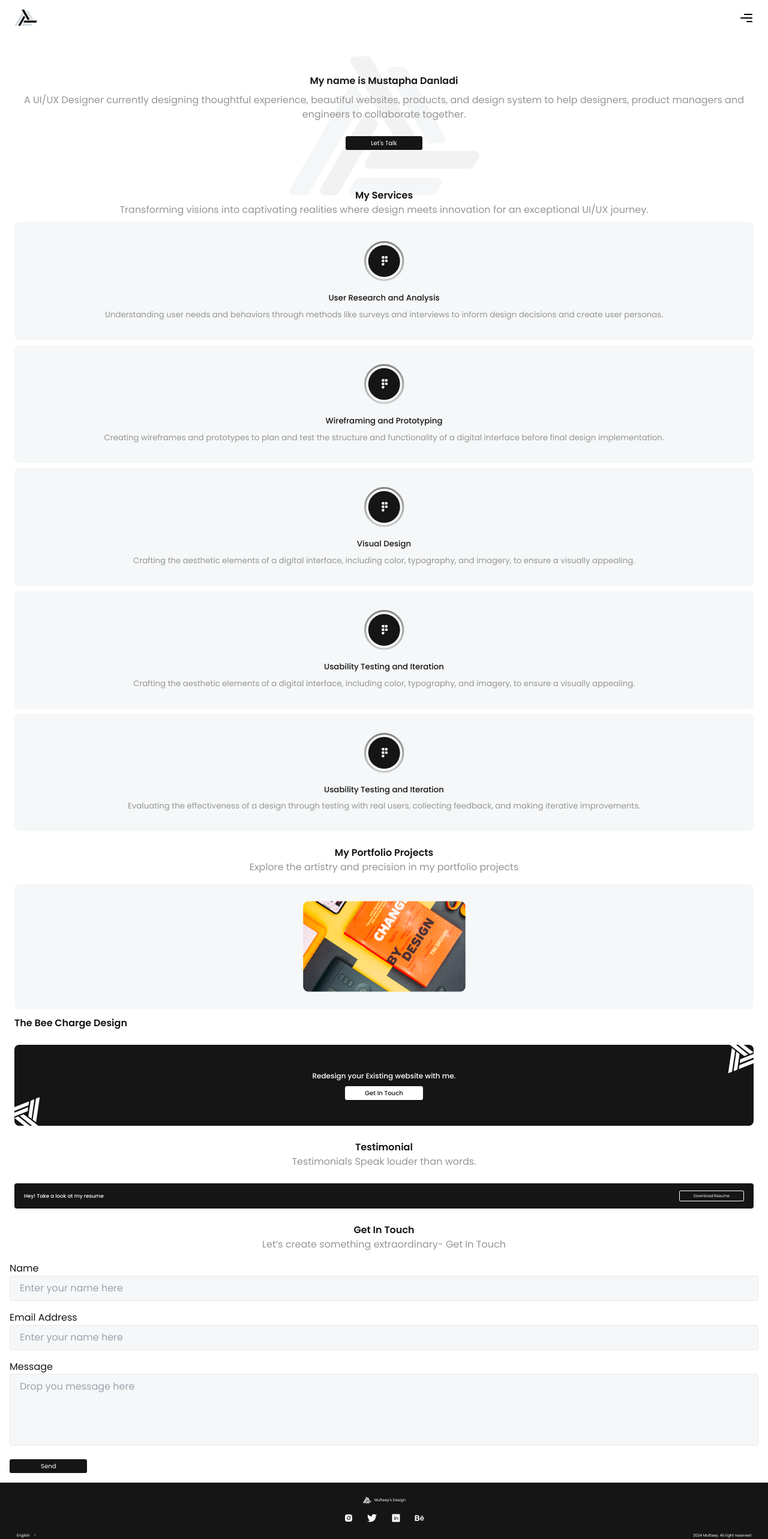
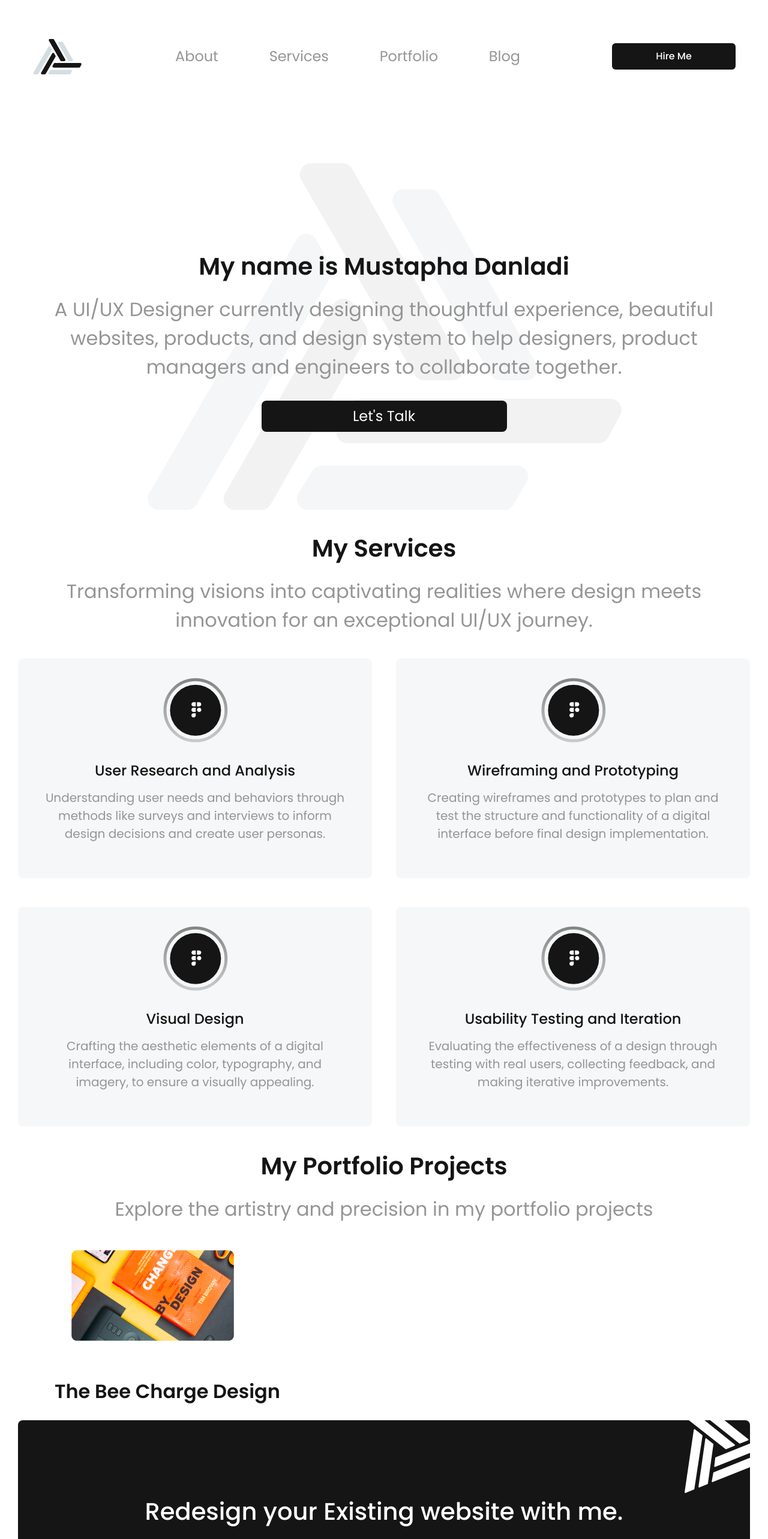
Before and after one commit to mmustaphak/ui-ux-portfolio, a React (Vite) app: page / in a window 1280 px wide. Shown: the top 2566 px of the page at 60% size. Built offline with nearby package versions, Linux system fonts and the light colour scheme.

Commit message:
Merged the home-desktop-route branch

```diff
--- a/src/components/GetInTouchForm.jsx
+++ b/src/components/GetInTouchForm.jsx
@@ -5,33 +5,33 @@ figure out how to push the submit button to the left*/
 
 export default function GetInTouchForm() {
   return (
-    <Form className="p-4 flex flex-col">
-      <label className="block text-left text-black">
+    <Form className="px-4 my-6 flex flex-col mx-auto md:my-8 md:px-8 lg:px-0 lg:my-[50px] lg:w-[90%]">
+      <label className="block font-medium text-left text-black md:mt-6 lg:text-2xl">
         Name <br />
         <input
-          className="w-full py-2 px-4 rounded-[4.29px] bg-whitish focus:outline-none focus: border focus:border-black"
+          className="w-full py-2 px-4 rounded-[4.29px] font-normal bg-whitish focus:outline-none focus:border focus:border-black placeholder:font-normal md:rounded-lg md:min-h-[52px] lg:mt-4 lg:py-[27px] lg:px-10 lg:focus:border-3 lg:rounded-2xl"
           type="text"
           placeholder="Enter your name here"
         />
       </label>
-      <label className="block mt-4 text-left text-black">
+      <label className="block mt-4 font-medium text-left text-black md:mt-6 lg:mt-8 lg:text-2xl">
         Email Address <br />
         <input
-          className="w-full py-2 px-4 rounded-[4.29px] bg-whitish focus:outline-none focus: border focus:border-black"
+          className="w-full py-2 px-4 rounded-[4.29px] font-normal bg-whitish focus:outline-none focus:border focus:border-black placeholder:font-normal md:rounded-lg md:min-h-[52px] lg:mt-4 lg:py-[27px] lg:px-10 lg:focus:border-3 lg:rounded-2xl"
           type="email"
           placeholder="Enter your name here"
         />
       </label>
-      <label className="block mt-4 text-left text-black">
+      <label className="block mt-4 font-medium text-left text-black md:mt-6 lg:mt-8 lg:text-2xl">
         Message <br />
         <textarea
-          className="w-full min-h-[119px] resize-none py-2 px-4 rounded-[4.29px] bg-whitish focus:outline-none focus: border focus:border-black"
+          className="w-full min-h-[119px] resize-none py-2 px-4 rounded-[4.29px] font-normal bg-whitish focus:outline-none focus:border focus:border-black placeholder:font-normal md:rounded-lg md:min-h-[270px] lg:mt-4 lg:py-[27px] lg:px-10 lg:focus:border-3 lg:rounded-2xl"
           placeholder="Drop you message here"
         ></textarea>
       </label>
 
       <button
-        className="self-start py-1 px-[52px] mt-4 rounded-[3.37px] text-[10.11px] text-white bg-black"
+        className="py-0.5 px-[23px] w-full max-w-[110px] min-[375px]:max-w-[130px] mt-4 font-medium rounded-[3.37px] text-[10.11px] text-white md:py-2 md:text-[18px] md:rounded-md md:max-w-[280px] bg-black md:font-semibold md:mt-6 lg:mt-8 lg:pt-[10px] lg:text-2xl lg:rounded-lg"
         type="submit"
       >
         Send
--- a/src/components/Header.jsx
+++ b/src/components/Header.jsx
@@ -13,12 +13,35 @@ export default function Header() {
 
   return (
     <header>
-      <nav className="px-6 py-4 flex justify-between">
-        <Link to="/">
-          <img src={logo} alt="Mufteey Logo" />
+      <nav className="px-6 py-4 flex justify-between items-center min-[500px]:pt-[2.5rem] lg:pt-[65px]">
+        <Link className="" to="/">
+          <img
+            className="min-[500px]:w-14 lg:w-[85px]"
+            src={logo}
+            alt="Mufteey Logo"
+          />
         </Link>
 
-        <button onClick={handleToggle}>
+        <ul className="hidden justify-between self-center w-full max-w-64 min-[500px]:flex min-[550px]:max-w-[20rem] min-[550px]:text-lg md:max-w-[25rem] lg:max-w-[575px] lg:text-2xl">
+          <li>
+            <NavLink to="about">About</NavLink>
+          </li>
+          <li>
+            <NavLink to="services">Services</NavLink>
+          </li>
+          <li>
+            <NavLink to="portfolio">Portfolio</NavLink>
+          </li>
+          <li>
+            <NavLink to="/">Blog</NavLink>
+          </li>
+        </ul>
+
+        <button className="hidden py-2 w-full max-w-[110px] ml-4 rounded-md font-medium text-white bg-black md:ml-0 min-[500px]:block min-[500px]:max-w-[105px] md:px-0 lg:max-w-[206px] lg:py-[10px] lg:px-[58px]">
+          Hire Me
+        </button>
+
+        <button className="min-[500px]:hidden" onClick={handleToggle}>
           <img src={menu} alt="Open menu" />
         </button>
       </nav>
--- a/src/components/Layout.jsx
+++ b/src/components/Layout.jsx
@@ -11,47 +11,65 @@ export default function Layout() {
   const year = new Date().getFullYear();
 
   return (
-    <div className="flex flex-col text-center text-grey bg-[url('src/assets/background-logo.svg')] bg-[position:center_4%] bg-no-repeat">
+    <div className="flex flex-col text-center text-grey bg-[url('src/assets/background-logo.svg')] bg-[position:center_4%] bg-no-repeat md:bg-[size:67%_10%] lg:bg-[position:center_7%] lg:bg-[size:817px_579px]">
+      <div className="max-w-[1220px] mx-auto">
         <Header />
 
-      <div className="pt-16 px-6 pb-6">
+        <div className="pt-16 px-6 pb-6 md:px-8 min-[1250px]:px-0">
           <Outlet />
         </div>
 
         <div>
-        <h1 className="text-black font-semibold">Get In Touch</h1>
-        <p>Let’s create something extraordinary- Get In Touch</p>
+          <h1 className="text-black font-semibold min-[480px]:text-2xl lg:text-[2.5rem]">
+            Get In Touch
+          </h1>
+          <p className="text-[0.75rem] mt-2 mx-auto max-w-[512px] md:max-w-[760px] md:text-xl md:leading-[normal] md:mt-4 lg:mt-8 lg:max-w-[1320px] lg:text-[2rem]">
+            Let’s create something extraordinary- Get In Touch
+          </p>
           <GetInTouchForm />
         </div>
+      </div>
 
-      <footer className="flex flex-col justify-center mt-auto pt-6 pb-3 px-7 w-full text-center text-white text-[6.24px] bg-black">
-        <div className="flex mx-auto">
-          <img className="mr-1" src={logo} alt=" " />
-          <p>Mufteey&apos;s Design</p>
+      <footer className="mt-auto pt-6 pb-3 px-7 w-full text-center text-white text-[6.24px] bg-black min-[480px]:text-lg min-[480px]:px-12 min-[480px]:pt-8 min-[480px]:pb-4 lg:px-[110px] lg:pt-[96px] lg:pb-[50px]">
+        <div className="flex flex-col justify-center mx-auto w-full max-w-[1220px]">
+          <div className="flex justify-between items-center mx-auto w-full max-w-[72px] min-[480px]:max-w-[105px] md:max-w-[125px] lg:max-w-[270px]">
+            <img
+              className="min-h-[1.2em] min-[480px]:min-h-[1em] lg:min-h-[2.2em]"
+              src={logo}
+              alt=" "
+            />
+            <p className="min-[480px]:text-[0.55rem] lg:text-2xl md:text-[0.7rem]">
+              Mufteey&apos;s Design
+            </p>
           </div>
-        <div className="self-center flex justify-between mt-4 w-full max-w-[135px] text-base">
+
+          <div className="self-center flex justify-between mt-4 w-full max-w-[154px] text-base min-[480px]:max-w-[185px] lg:mt-[53px] lg:max-w-[552px]">
             <a href="">
-            <BiLogoInstagramAlt />
+              <BiLogoInstagramAlt className="size-[12px] min-[480px]:size-[20px] md:size-[25px] lg:size-[48px]" />
             </a>
             <a href="">
-            <FaTwitter />
+              <FaTwitter className="size-[12px] min-[480px]:size-[20px] md:size-[25px] lg:size-[48px]" />
             </a>
             <a href="">
-            <PiLinkedinLogoFill />
+              <PiLinkedinLogoFill className="size-[12px] min-[480px]:size-[20px] md:size-[25px] lg:size-[48px]" />
             </a>
             <a href="">
-            <LiaBehance />
+              <LiaBehance className="size-[12px] min-[480px]:size-[20px] md:size-[25px] lg:size-[48px]" />
             </a>
           </div>
+
           <div>
-          <div className="mt-4 flex justify-between">
+            <div className="mt-4 flex justify-between min-[480px]:mt-10 lg:mt-[63px]">
               <select
-              className={`appearance-none pr-3 bg-transparent bg-[url('./src/assets/menu-down.svg')] bg-right bg-no-repeat`}
+                className="appearance-none text-[0.38rem] w-full max-w-[32px] bg-transparent bg-[url('./src/assets/menu-down.svg')] bg-[position:center_right] bg:[size:6.21px] bg-no-repeat min-[480px]:bg-[size:14px] min-[480px]:max-w-[40px] min-[480px]:text-[0.55rem] md:max-w-[70px] lg:max-w-[120px] lg:bg-[size:24px] lg:text-2xl md:text-[0.7rem]"
                 name="language"
               >
                 <option value="English">English</option>
               </select>
-            <p>{year} Mufteey. All right reserved</p>
+              <p className="text-[0.38rem] min-[480px]:text-[0.55rem] lg:text-2xl md:text-[0.7rem]">
+                {year} Mufteey. All right reserved
+              </p>
+            </div>
           </div>
         </div>
       </footer>
--- a/src/components/Portfolio.jsx
+++ b/src/components/Portfolio.jsx
@@ -3,19 +3,23 @@ import projectImg from "../assets/portfolio-project.png";
 export default function Portfolio() {
   return (
     <>
-      <h1 className="text-black font-semibold">My Portfolio Projects</h1>
-      <p>Explore the artistry and precision in my portfolio projects</p>
+      <h1 className="text-black font-semibold md:text-2xl lg:text-[2.5rem]">
+        My Portfolio Projects
+      </h1>
+      <p className="mt-2 text-[0.75rem] mx-auto max-w-[512px] md:max-w-[760px] md:text-xl md:leading-[normal] md:mt-4 lg:mt-8 lg:max-w-[1320px] lg:text-[2rem]">
+        Explore the artistry and precision in my portfolio projects
+      </p>
       {/* Project Cards */}
       <a href="">
-        <div className="mt-4">
-          <div className="p-7 rounded-lg bg-whitish">
+        <div className="mt-4 mx-auto lg:w-[90%]">
+          <div className="p-7 rounded-lg bg-whitish md:bg-transparent">
             <img
-              className="mx-auto"
+              className="mx-auto md:mx-0 md:mr-auto"
               src={projectImg}
               alt="The Bee Charge Design Project"
             />
           </div>
-          <h2 className="mt-3 font-semibold text-left text-black">
+          <h2 className="mt-3 font-semibold text-left text-black md:text-xl md:leading-[normal] md:mt-4 lg:mt-8 lg:text-[2rem]">
             The Bee Charge Design
           </h2>
         </div>
--- a/src/components/Resume.jsx
+++ b/src/components/Resume.jsx
@@ -1,8 +1,10 @@
 export default function Resume() {
   return (
-    <div className="mt-6 py-3 px-4 flex justify-between items-center rounded-[4px] text-white bg-black">
-      <p className="font-medium text-[8.58px]">Hey! Take a look at my resume</p>
-      <button className="py-[3px] px-[23px] rounded-[2.14px] text-[6.43px] border border-white">
+    <div className="mt-6 mx-auto py-3 px-4 flex justify-between items-center rounded-[4px] text-white bg-black md:py-8 md:px-10 md:rounded-lg lg:px-[60px] lg:rounded-2xl lg:py-[45px]">
+      <p className="font-medium text-[8.58px] md:text-xl md:leading-[normal] lg:text-[1.4rem] min-[1134px]:text-[2rem]">
+        Hey! Take a look at my resume
+      </p>
+      <button className="py-0.5 px-[23px] w-full max-w-[110px] min-[375px]:max-w-[130px] rounded-[2.14px] text-[6.43px] font-medium border border-white md:border-2 md:px-0 md:rounded-md md:text-xl md:py-1 md:max-w-[280px] lg:text-[1.25rem] lg:py-[10px] lg:max-w-[409px] lg:border-3 lg:text-2xl lg:rounded-lg ">
         Download Resume
       </button>
     </div>
--- a/src/components/Services.jsx
+++ b/src/components/Services.jsx
@@ -19,34 +19,38 @@ const servicesDataArr = [
   {
     title: "Usability Testing and Iteration",
     description:
-      "Crafting the aesthetic elements of a digital interface, including color, typography, and imagery, to ensure a visually appealing.",
-  },
-  {
-    title: "Usability Testing and Iteration",
-    description:
       "Evaluating the effectiveness of a design through testing with real users, collecting feedback, and making iterative improvements.",
   },
 ];
 
 const renderedServices = servicesDataArr.map((service) => (
-  <div key={service.title} className="mt-2 py-8 px-5 rounded-lg bg-whitish">
-    <img className="mx-auto" src={figma} alt=" " />
-    <h2 className="font-medium text-[13.3px] text-black mt-[18px]">
+  <div
+    key={service.title}
+    className="mt-2 py-8 px-5 max-w-[420px] rounded-lg bg-whitish lg:max-w-none  lg:px-[38px] lg:pt-8 lg:pb-[59px]"
+  >
+    <img className="mx-auto lg:size-[109px]" src={figma} alt=" " />
+    <h2 className="font-medium text-[13.3px] text-black mt-[18px] md:text-lg lg:mt-8 lg:text-[1.5rem]">
       {service.title}
     </h2>
-    <p className="text-[13.3px] mt-2">{service.description}</p>
+    <p className="text-[13.3px] mt-2 lg:mt-4 lg:text-[1.25rem]">
+      {service.description}
+    </p>
   </div>
 ));
 
 export default function Services() {
   return (
     <>
-      <h1 className="text-black font-semibold">My Services</h1>
-      <p>
+      <h1 className="text-black font-semibold md:text-2xl lg:text-[2.5rem]">
+        My Services
+      </h1>
+      <p className="mt-2 text-[0.75rem] mx-auto max-w-[512px] md:max-w-[760px] md:text-xl md:leading-[normal] md:mt-4 lg:mt-8 lg:max-w-[1320px] lg:text-[2rem]">
         Transforming visions into captivating realities where design meets
         innovation for an exceptional UI/UX journey.
       </p>
-      {renderedServices}
+      <div className="grid mx-auto mt-2  justify-center md:grid-cols-2 md:gap-5 md:max-w-[700px] lg:max-w-none lg:gap-10 lg:mt-8">
+        {renderedServices}
+      </div>
     </>
   );
 }
--- a/src/pages/Home.jsx
+++ b/src/pages/Home.jsx
@@ -4,41 +4,41 @@ import Portfolio from "../components/Portfolio";
 export default function Home() {
   return (
     <section>
-      <div>
-        <h1 className="text-black font-semibold">
+      <div className="lg:mt-56">
+        <h1 className="text-black font-semibold md:text-2xl lg:text-[2.5rem]">
           My name is Mustapha Danladi
         </h1>
-        <p className="pt-2">
+        <p className="mt-2 text-[0.75rem] mx-auto max-w-[512px] md:max-w-[760px] md:text-xl md:leading-[normal] md:mt-4 lg:mt-8 lg:max-w-[1320px] lg:text-[2rem]">
           A UI/UX Designer currently designing thoughtful experience, beautiful
           websites, products, and design system to help designers, product
           managers and engineers to collaborate together.
         </p>
 
-        <button className="mt-6 px-[42px] py-1 rounded-[3.37px] text-[10px] text-white bg-black">
+        <button className="mt-6 py-0.5 w-full max-w-[110px] min-[375px]:max-w-[130px] min-[500px]:py-2 rounded-[3.37px] text-[10px] text-white bg-black md:mt-7 lg:mt-8 md:text-xl md:max-w-[280px] md:px-0 md:rounded-md lg:max-w-[409px] lg:py-[10px] lg:text-2xl lg:rounded-lg">
           Let&apos;s Talk
         </button>
       </div>
 
-      <div className="mt-16">
+      <div className="mt-16 mx-auto lg:mt-[178px] ">
         <Services />
       </div>
 
-      <div className="mt-6">
+      <div className="mt-6 md:mt-8 lg:mt-[50px]">
         <Portfolio />
       </div>
 
-      <div className="mt-6 flex flex-col justify-center items-center min-h-[135px] w-full rounded-lg text-white bg-black bg-[url('src/assets/corner-logo-top.svg'),_url('src/assets/corner-logo-bottom.svg')] bg-[position:top_right,_bottom_left] bg-no-repeat">
-        <p className="text-[12px] font-medium">
+      <div className="mt-6 flex flex-col justify-center mx-auto items-center min-h-[135px] w-full rounded-lg text-white bg-black bg-[url('src/assets/corner-logo-top.svg'),_url('src/assets/corner-logo-bottom.svg')] bg-[position:top_right,_bottom_left] bg-no-repeat md:py-[70px] md:bg-[position:104%_0%,-4%_100%] md:bg-[size:19%_32%] lg:py-[136px] lg:bg-[position:104%_0%,-4%_100%] min-[1488px]:bg-[size:234px_166px] min-[1488px]:bg-[position:101%_0%,-1%_100%]">
+        <p className="text-[0.75rem] font-medium md:text-2xl lg:text-[2.5rem]">
           Redesign your Existing website with me.
         </p>
-        <button className="w-fit mt-2 py-1 px-[33px] rounded-button font-medium text-[10.11px] text-black bg-white">
+        <button className="mt-2 py-0.5 px-[23px] w-full max-w-[110px] min-[375px]:max-w-[130px] rounded-button font-medium text-[10.11px] text-black bg-white md:text-lg md:px-0 md:mt-4 lg:text-[1.5rem] lg:mt-8 lg:py-[10px] md:py-1 md:max-w-[280px] lg:max-w-[409px]">
           Get In Touch
         </button>
       </div>
 
-      <div className="mt-6">
-        <h1 className="text-black font-semibold">Testimonial</h1>
-        <p>Testimonials Speak louder than words.</p>
+      <div className="mt-6 md:mt-8 lg:mt-[50px]">
+        <h1 className="text-black font-semibold md:text-2xl lg:text-[2.5rem]">Testimonial</h1>
+        <p className="text-[0.75rem] mt-2 mx-auto max-w-[512px] md:max-w-[760px] md:text-xl md:leading-[normal] md:mt-4 lg:mt-8 lg:max-w-[1320px] lg:text-[2rem]">Testimonials Speak louder than words.</p>
         {/* Gallery Component */}
       </div>
 
```
Lines whose indentation alone changed are shown as unchanged.
